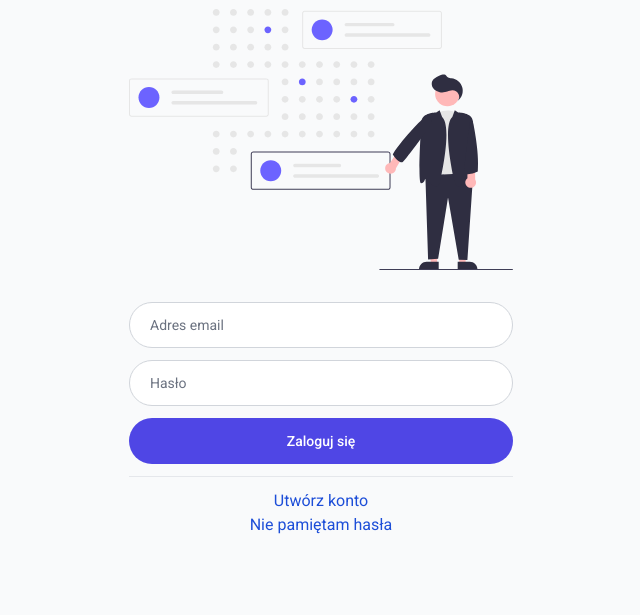
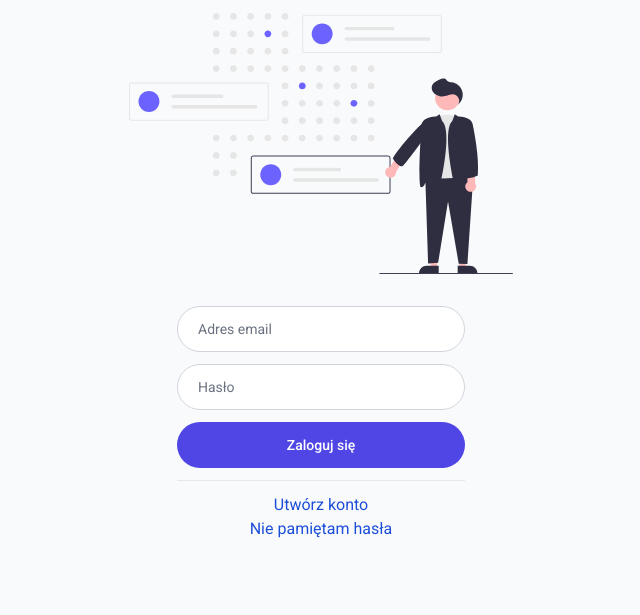
Before and after one commit to patimio66/radesadmin, a plain HTML site: page index.html in a window 1280 px wide. Shown: the part 185-800 px from the top of the page, without its empty margins (319-959 px from the left). Drawn offline with nearby package versions, Linux system fonts and the light colour scheme.

Commit message:
Update index.html

```diff
--- a/index.html
+++ b/index.html
@@ -9,6 +9,7 @@
     <link href="https://unpkg.com/tailwindcss@^2/dist/tailwind.min.css" rel="stylesheet">
     <style>
         @import url('https://fonts.googleapis.com/css2?family=Roboto:wght@300;400;500;700;900&display=swap');
+
         * {
             font-family: 'Roboto', sans-serif;
         }
@@ -18,16 +19,16 @@
 <body>
     <div class="min-h-screen flex items-center justify-center bg-gray-50 py-12 md:py-6 px-4 sm:px-6 lg:px-8">
         <div class="max-w-sm w-full space-y-8">
-            <div>
+            <div class="mx-8">
                 <h2 class="mt-6 text-center text-2xl text-gray-700">
                     ZESPÓŁ <span class="font-bold">RADES</span>
                 </h2>
                 <h3 class="mt-0 text-center font-bold text-3xl text-gray-700">
                     Panel Administracyjny
                 </h3>
-                <img class="mx-auto mt-6 h-auto w-100" src="./icon.svg" alt="Workflow">
             </div>
-            <form class="mt-8 space-y-3" action="#" method="POST">
+            <img class="mx-auto mt-6 h-auto w-100" src="./icon.svg" alt="Workflow">
+            <form class="mt-8 space-y-3 mx-12" action="#" method="POST">
                 <input type="hidden" name="remember" value="true">
                 <div>
                     <label for="email-address" class="sr-only">Email address</label>
```
